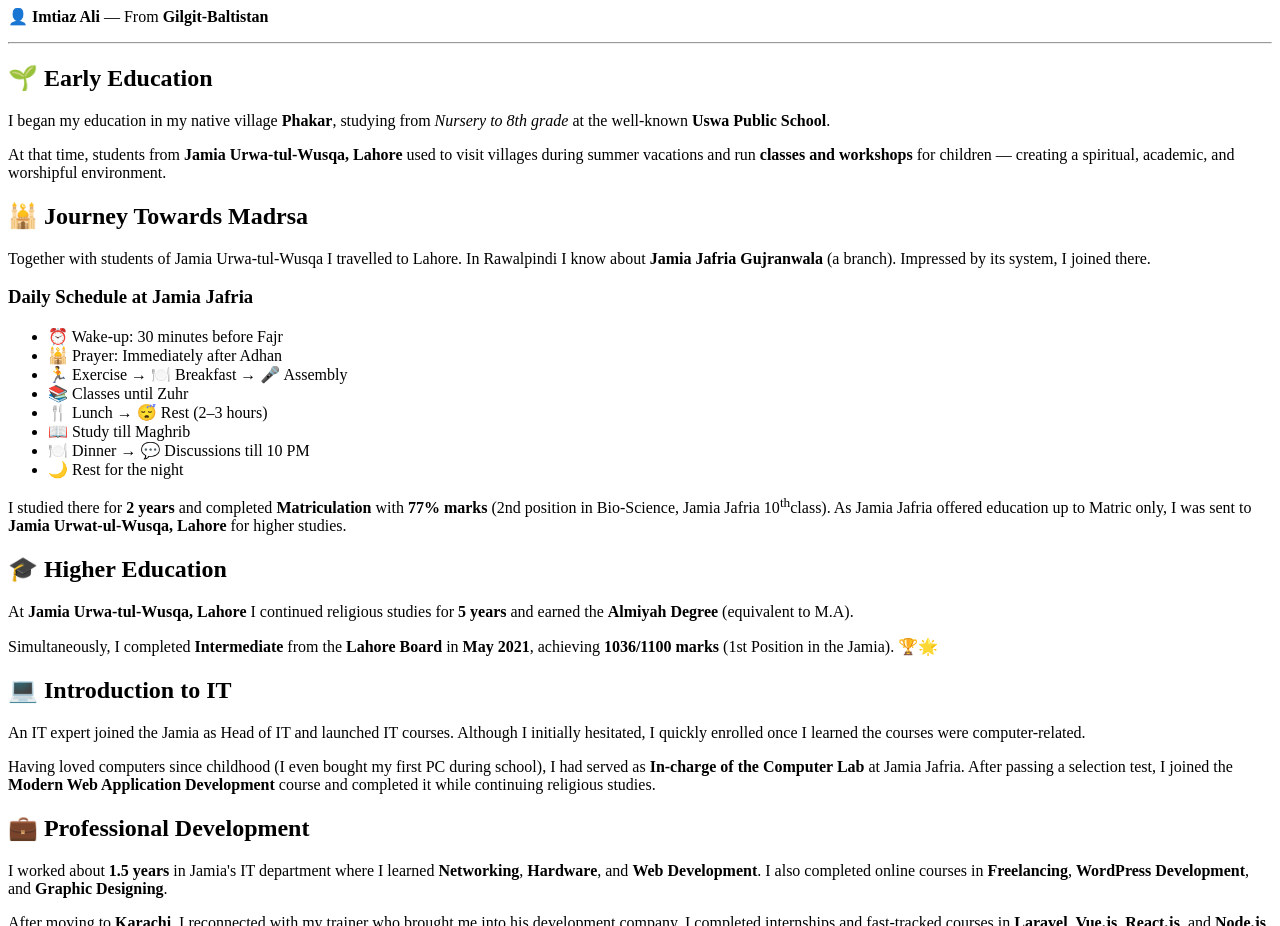
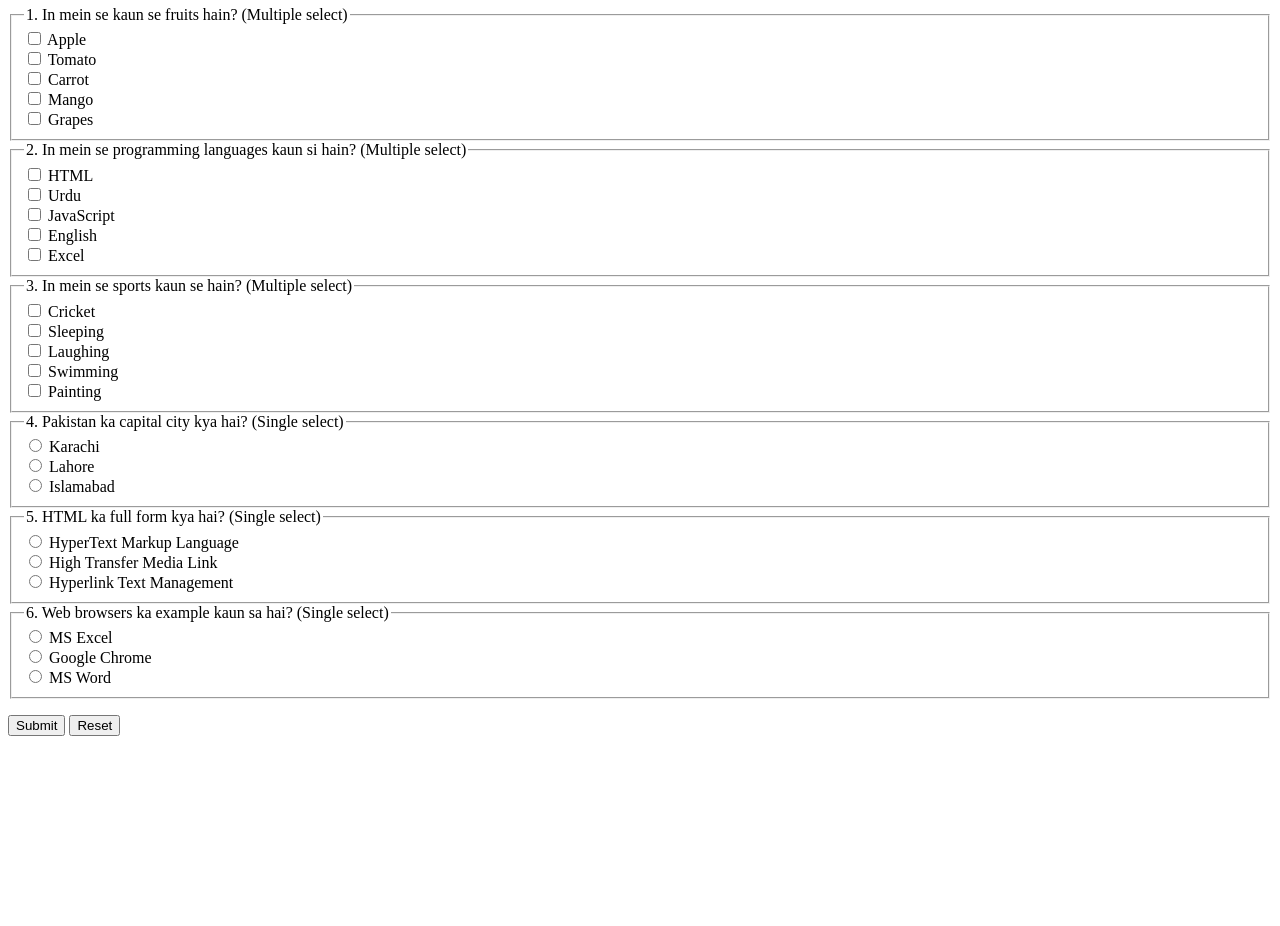
Before and after one commit to Imtiaz-Ali17314/SMIT, a plain HTML site: page index.html in a window 1280 px wide. Shown: the part 74-1000 px from the top of the page. After the commit the page ends 826 px from the top, so only its background shows below. Drawn offline with Linux system fonts and the light colour scheme.

Commit message:
3rd Assaiment
Create 6 MCQ's web page using radio and checkbox input fields.

```diff
--- a/index.html
+++ b/index.html
@@ -1,81 +1,66 @@
 <!doctype html>
-<html lang="en">
+<html lang="ur">
 <head>
   <meta charset="utf-8">
-  <title>My Educational Journey - Imtiaz Ali</title>
+  <title>6 MCQs - Checkbox aur Radio</title>
 </head>
 <body>
-  <header>
-    <h1>📖 My Educational Journey</h1>
-    <p>👤 <strong>Imtiaz Ali</strong> — From <strong>Gilgit-Baltistan</strong></p>
-    <hr>
-  </header>
+  <h1>6 MCQs (Checkbox aur Radio)</h1>
+  <form>
+    <!-- Checkbox Questions -->
+    <fieldset>
+      <legend>1. In mein se kaun se fruits hain? (Multiple select)</legend>
+      <label><input type="checkbox" name="q1" value="apple"> Apple</label><br>
+      <label><input type="checkbox" name="q1" value="banana"> Tomato</label><br>
+      <label><input type="checkbox" name="q1" value="carrot"> Carrot</label><br>
+      <label><input type="checkbox" name="q1" value="mango"> Mango</label><br>
+      <label><input type="checkbox" name="q1" value="grapes"> Grapes</label>
+    </fieldset>
 
-  <main>
-    <section>
-      <h2>🌱 Early Education</h2>
-      <p>I began my education in my native village <strong>Phakar</strong>, studying from <em>Nursery to 8th grade</em> at the well-known <strong>Uswa Public School</strong>.</p>
-      <p>At that time, students from <strong>Jamia Urwa-tul-Wusqa, Lahore</strong> used to visit villages during summer vacations and run <strong>classes and workshops</strong> for children — creating a spiritual, academic, and worshipful environment.</p>
-    </section>
+    <fieldset>
+      <legend>2. In mein se programming languages kaun si hain? (Multiple select)</legend>
+      <label><input type="checkbox" name="q2" value="html"> HTML</label><br>
+      <label><input type="checkbox" name="q2" value="css"> Urdu</label><br>
+      <label><input type="checkbox" name="q2" value="javascript"> JavaScript</label><br>
+      <label><input type="checkbox" name="q2" value="python"> English</label><br>
+      <label><input type="checkbox" name="q2" value="excel"> Excel</label>
+    </fieldset>
 
-    <section>
-      <h2>🕌 Journey Towards Madrsa</h2>
-      <p>Together with students of Jamia Urwa-tul-Wusqa I travelled to Lahore. In Rawalpindi I know about <strong>Jamia Jafria Gujranwala</strong> (a branch). Impressed by its system, I joined there.</p>
+    <fieldset>
+      <legend>3. In mein se sports kaun se hain? (Multiple select)</legend>
+      <label><input type="checkbox" name="q3" value="cricket"> Cricket</label><br>
+      <label><input type="checkbox" name="q3" value="football"> Sleeping</label><br>
+      <label><input type="checkbox" name="q3" value="hockey"> Laughing</label><br>
+      <label><input type="checkbox" name="q3" value="swimming"> Swimming</label><br>
+      <label><input type="checkbox" name="q3" value="painting"> Painting</label>
+    </fieldset>
 
-      <h3>Daily Schedule at Jamia Jafria</h3>
-      <ul>
-        <li>⏰ Wake-up: 30 minutes before Fajr</li>
-        <li>🕌 Prayer: Immediately after Adhan</li>
-        <li>🏃 Exercise → 🍽️ Breakfast → 🎤 Assembly</li>
-        <li>📚 Classes until Zuhr</li>
-        <li>🍴 Lunch → 😴 Rest (2–3 hours)</li>
-        <li>📖 Study till Maghrib</li>
-        <li>🍽️ Dinner → 💬 Discussions till 10 PM</li>
-        <li>🌙 Rest for the night</li>
-      </ul>
+    <!-- Radio Questions -->
+    <fieldset>
+      <legend>4. Pakistan ka capital city kya hai? (Single select)</legend>
+      <label><input type="radio" name="q4" value="karachi"> Karachi</label><br>
+      <label><input type="radio" name="q4" value="lahore"> Lahore</label><br>
+      <label><input type="radio" name="q4" value="islamabad"> Islamabad</label>
+    </fieldset>
 
-      <p>I studied there for <strong>2 years</strong> and completed <strong>Matriculation</strong> with <strong>77% marks</strong> (2nd position in Bio-Science, Jamia Jafria 10<sup>th</sup>class). As Jamia Jafria offered education up to Matric only, I was sent to <strong>Jamia Urwat-ul-Wusqa, Lahore</strong> for higher studies.</p>
-    </section>
+    <fieldset>
+      <legend>5. HTML ka full form kya hai? (Single select)</legend>
+      <label><input type="radio" name="q5" value="a"> HyperText Markup Language</label><br>
+      <label><input type="radio" name="q5" value="b"> High Transfer Media Link</label><br>
+      <label><input type="radio" name="q5" value="c"> Hyperlink Text Management</label>
+    </fieldset>
 
-    <section>
-      <h2>🎓 Higher Education</h2>
-      <p>At <strong>Jamia Urwa-tul-Wusqa, Lahore</strong> I continued religious studies for <strong>5 years</strong> and earned the <strong>Almiyah Degree</strong> (equivalent to M.A).</p>
-      <p>Simultaneously, I completed <strong>Intermediate</strong> from the <strong>Lahore Board</strong> in <strong>May 2021</strong>, achieving <strong>1036/1100 marks</strong> (1st Position in the Jamia). 🏆🌟</p>
-    </section>
+    <fieldset>
+      <legend>6. Web browsers ka example kaun sa hai? (Single select)</legend>
+      <label><input type="radio" name="q6" value="excel"> MS Excel</label><br>
+      <label><input type="radio" name="q6" value="chrome"> Google Chrome</label><br>
+      <label><input type="radio" name="q6" value="word"> MS Word</label>
+    </fieldset>
 
-    <section>
-      <h2>💻 Introduction to IT</h2>
-      <p>An IT expert joined the Jamia as Head of IT and launched IT courses. Although I initially hesitated, I quickly enrolled once I learned the courses were computer-related.</p>
-      <p>Having loved computers since childhood (I even bought my first PC during school), I had served as <strong>In-charge of the Computer Lab</strong> at Jamia Jafria. After passing a selection test, I joined the <strong>Modern Web Application Development</strong> course and completed it while continuing religious studies.</p>
-    </section>
-
-    <section>
-      <h2>💼 Professional Development</h2>
-      <p>I worked about <strong>1.5 years</strong> in Jamia's IT department where I learned <strong>Networking</strong>, <strong>Hardware</strong>, and <strong>Web Development</strong>. I also completed online courses in <strong>Freelancing</strong>, <strong>WordPress Development</strong>, and <strong>Graphic Designing</strong>.</p>
-      <p>After moving to <strong>Karachi</strong>, I reconnected with my trainer who brought me into his development company. I completed internships and fast-tracked courses in <strong>Laravel</strong>, <strong>Vue.js</strong>, <strong>React.js</strong>, and <strong>Node.js</strong>, then started working on live projects.</p>
-      <p>I also joined the <strong>Saylani Mass IT Training (SMIT)</strong> program in Modern Web Application Development after passing a competitive test and am continuing my studies at the SMIT head office in Bahadurabad, Karachi.</p>
-    </section>
-
-    <section>
-      <h2>📢 Teaching & Preaching Experience</h2>
-      <p>To develop my preaching and community skills, I served for <strong>two years</strong> at <strong>Darul Uloom Hujjatiya, Gilgit</strong> (a branch of Jamia Urwat-ul-Wusqa). During this time my web development work paused, but my interest in software development remained strong.</p>
-    </section>
-
-    <section>
-      <h2>🌟 Future Vision</h2>
-      <ul>
-        <li>✅ Complete Modern Web Application Development training</li>
-        <li>✅ Enhance software development skills</li>
-        <li>✅ Build a strong IT career</li>
-        <li>✅ Teach and uplift others by sharing knowledge</li>
-      </ul>
-      <p>🙏 I pray to Allah to bless me with success and the ability to contribute positively to society.</p>
-    </section>
-
-    <hr>
-    <footer>
-      <p>— End of Journey —</p>
-    </footer>
-  </main>
+    <p>
+      <button type="submit">Submit</button>
+      <button type="reset">Reset</button>
+    </p>
+  </form>
 </body>
 </html>
```
